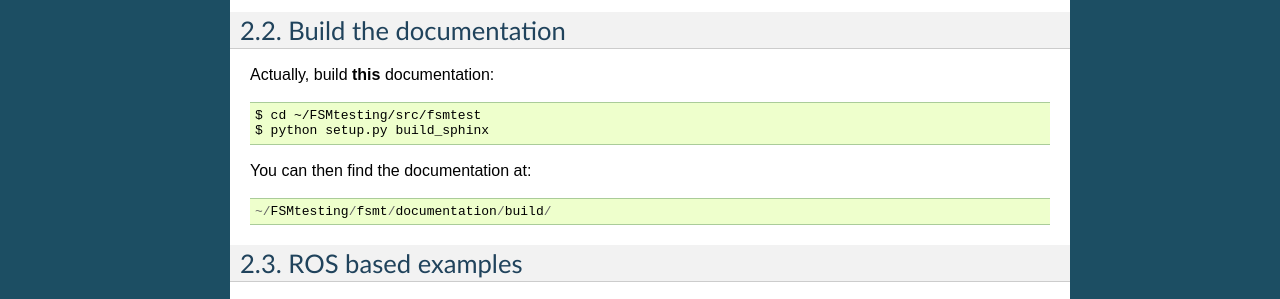
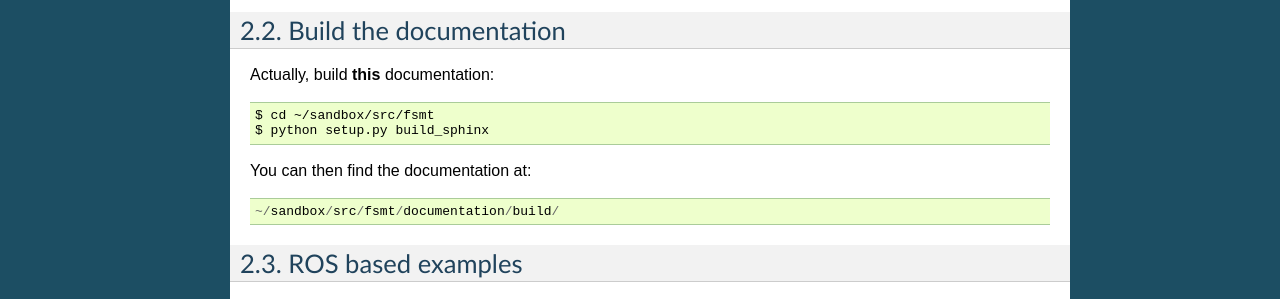
Before and after one commit to jon-weisz/fsmt, a Sphinx documentation site: the page built from documentation/source/installation.rst, in a window 1280 px wide. Shown: the part 880-1179 px from the top of the page. Built offline with Sphinx 7.4.7, drawn with Linux system fonts in a browser that asks for light colours; formulas are drawn with MathJax 3.

Commit message:
docs build intructions fixed

```diff
--- a/documentation/source/installation.rst
+++ b/documentation/source/installation.rst
@@ -56,12 +56,12 @@ Build the documentation
 
 Actually, build **this** documentation::
 
-    $ cd ~/FSMtesting/src/fsmtest
+    $ cd ~/sandbox/src/fsmt
     $ python setup.py build_sphinx
 
 You can then find the documentation at::
 
-    ~/FSMtesting/fsmt/documentation/build/
+    ~/sandbox/src/fsmt/documentation/build/
 
 
 ROS based examples
```
